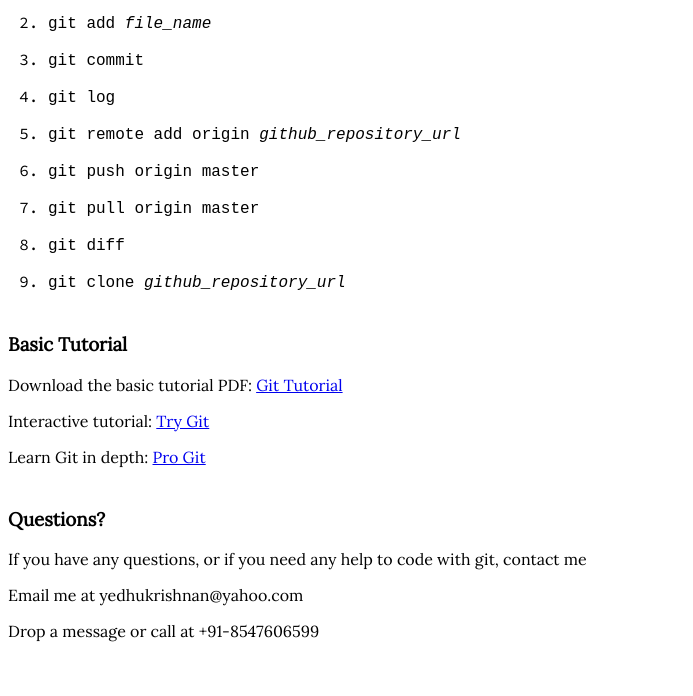
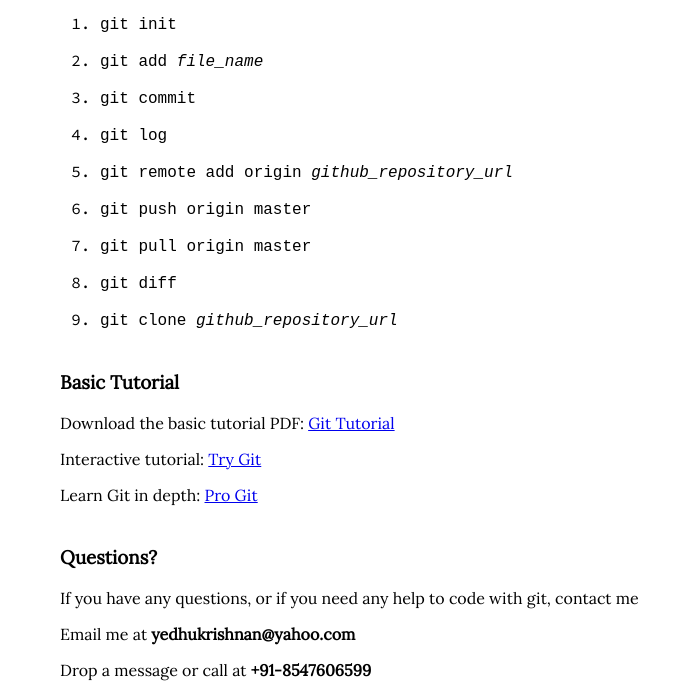
Before and after one commit to yedhukrishnan/git-tutorial, a plain HTML site: page index.html in a window 1280 px wide. Shown: the part 145-841 px from the top of the page, without its empty margins (0-693 px from the left). Before the commit the page ends 802 px from the top, so only its background shows below. Drawn offline with Linux system fonts and the light colour scheme.

Commit message:
Make a few minor style changes

```diff
--- a/index.html
+++ b/index.html
@@ -6,6 +6,7 @@
     <style type="text/css">
     	body {
     		font-family: 'Lora', serif;
+    		margin: 60px 0 0 60px;
     	}
 
 		.commands {
@@ -47,7 +48,7 @@
 
 	<h3>Questions?</h3>
 	<p> If you have any questions, or if you need any help to code with git, contact me</p>
-	<p>Email me at yedhukrishnan@yahoo.com</p>
-	<p>Drop a message or call at +91-8547606599</p>
+	<p>Email me at <b>yedhukrishnan@yahoo.com</b></p>
+	<p>Drop a message or call at <b>+91-8547606599</b></p>
   </body>
 </html>
```
